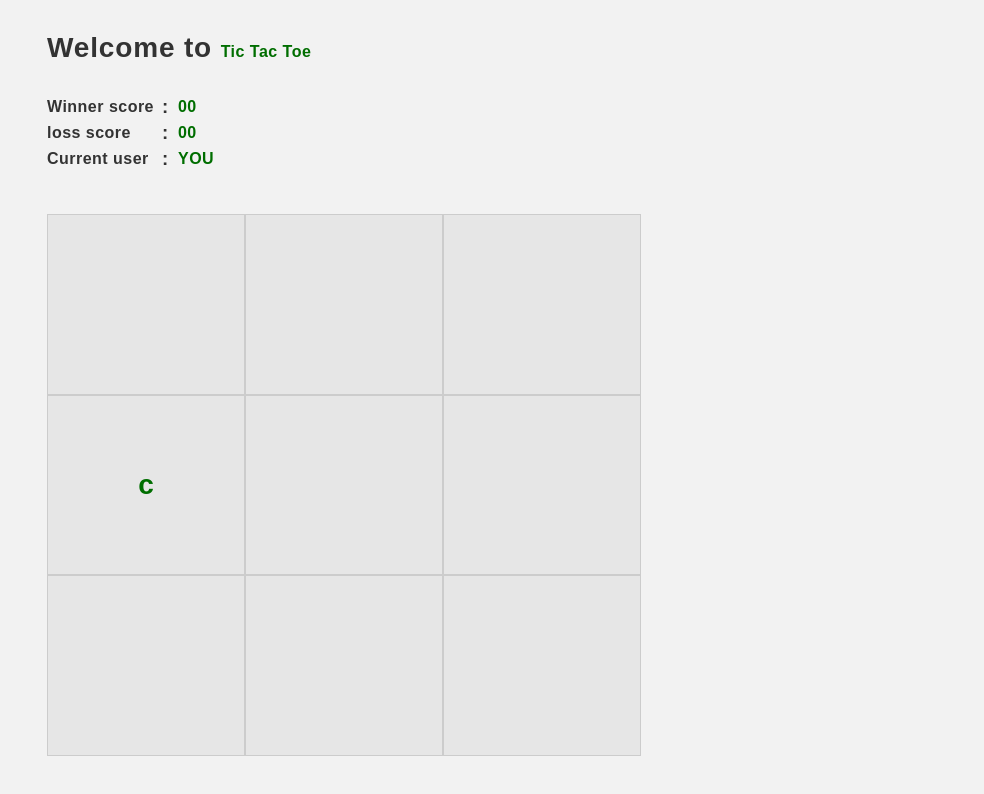
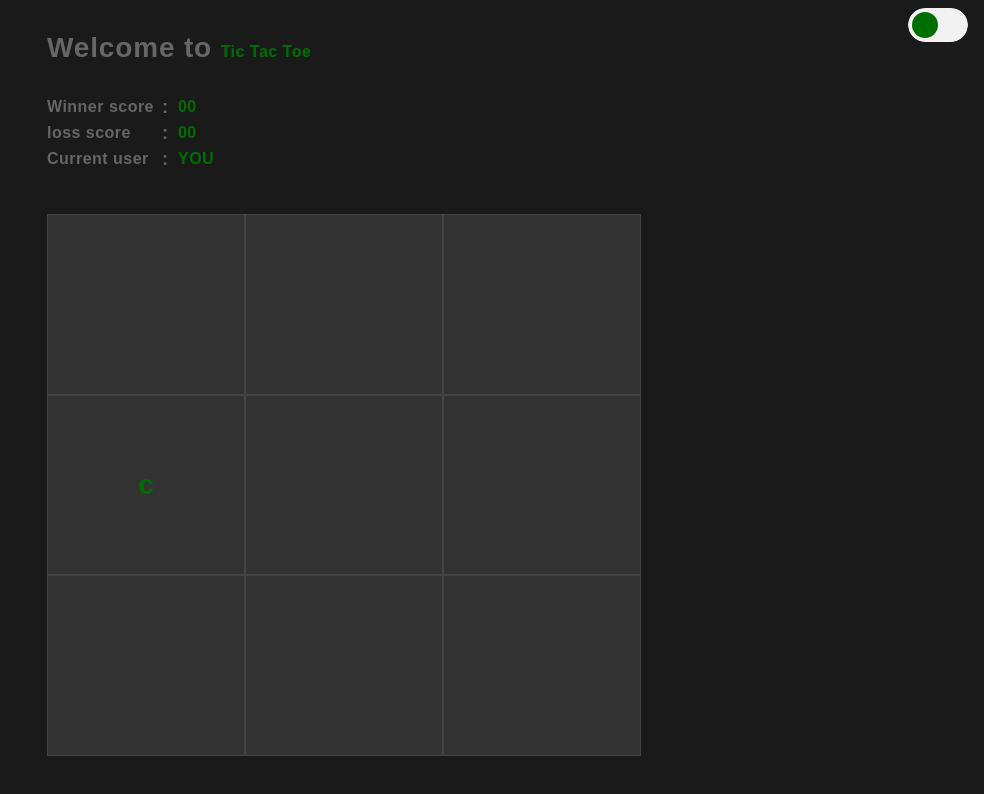
Before and after one commit to shaileshpandit141/js-tic-tac-toe, a plain HTML site: page index.html in a window 1280 px wide. Shown: the whole page, without its empty margins (296-1280 px from the left). Drawn offline with Linux system fonts and the light colour scheme.

Commit message:
Add the theme switch btn.

```diff
--- a/css/style.css
+++ b/css/style.css
@@ -27,9 +27,9 @@
 }
 
 
-@media (prefers-color-scheme: light) {
+/* Define Color variables for Light Mode */
+/* @media (prefers-color-scheme: light) {
     :root {
-        /* Define Color variables for Light Mode */
         --background-color: #f2f2f2;
         --tic-tac-toe-bg: #e6e6e6;
         --text-color: #333;
@@ -38,12 +38,12 @@
         --hover-color: #ccc;
         --winner-bg: #000000da;
     }
-}
+} */
 
 
-@media (prefers-color-scheme: dark) {
+/* Define Color variables for Dark Mode */
+/* @media (prefers-color-scheme: dark) {
     :root {
-        /* Define Color variables for Dark Mode */
         --background-color: #1a1a1a;
         --tic-tac-toe-bg: #333;
         --text-color: #666;
@@ -52,7 +52,7 @@
         --hover-color: #444;
         --winner-bg: #1a1a1aa9;
     }
-}
+} */
 
 
 /* Body styles. */
@@ -75,6 +75,82 @@ body {
     display: flex;
     overflow: hidden;
     width: fit-content;
+}
+
+
+.setting-container {
+    position: fixed;
+    top: 0;
+    right: 0;
+    bottom: unset;
+    left: unset;
+    padding: 8px 16px;
+}
+
+
+/* The switch - the box around the slider */
+.switch {
+    position: relative;
+    display: inline-block;
+    width: 60px;
+    height: 34px;
+    border-radius: 999rem;
+    overflow: hidden;
+}
+
+/* Hide default HTML checkbox */
+.switch input {
+    opacity: 0;
+    width: 0;
+    height: 0;
+}
+
+/* The slider */
+.slider {
+    position: absolute;
+    cursor: pointer;
+    top: 0;
+    left: 0;
+    right: 0;
+    bottom: 0;
+    background-color: #f2f2f2;
+    -webkit-transition: .4s;
+    transition: .4s;
+}
+
+.slider:before {
+    position: absolute;
+    content: "";
+    height: 26px;
+    width: 26px;
+    left: 4px;
+    bottom: 4px;
+    background-color: #006e00;
+    -webkit-transition: .4s;
+    transition: .4s;
+}
+
+input:checked+.slider {
+    background-color: #1a1a1a;
+}
+
+input:focus+.slider {
+    box-shadow: 0 0 1px #f2f2f2;
+}
+
+input:checked+.slider:before {
+    -webkit-transform: translateX(26px);
+    -ms-transform: translateX(26px);
+    transform: translateX(26px);
+}
+
+/* Rounded sliders */
+.slider.round {
+    border-radius: 34px;
+}
+
+.slider.round:before {
+    border-radius: 50%;
 }
 
 
--- a/index.html
+++ b/index.html
@@ -17,6 +17,13 @@
 
 <body>
     <!-- ----------------------------------------- -->
+    <div class="setting-container">
+        <!-- Rounded switch -->
+        <label class="switch">
+            <input type="checkbox" class="checkbox">
+            <span class="slider round"></span>
+        </label>
+    </div>
     <div class="winner-container"></div>
 
     <main class="main-grid-container">
--- a/src/index.js
+++ b/src/index.js
@@ -7,8 +7,10 @@ import winnerSound from "./soundEffects/winnerSound.js"
 import loseSound from "./soundEffects/loseSound.js"
 import winnerCondition from "./winnerCondition.js"
 import lossWinnerTemplatet from "./lossWinnerTemplatet.js"
+import theme from "./theme.js"
 
 
+const checkbox = document.querySelector(".checkbox")
 const blockElements = document.querySelectorAll(".block")
 const userStte = getElementByClass("current-user-state")
 const winnerScoreEl = getElementByClass("winner-score-number")
@@ -18,13 +20,21 @@ const lossScoreEl = getElementByClass("loss-score-number")
 const computer = "c"
 const user = "u"
 const scoreList = Array(9).fill(null)
+const [getThemeState, setThemeState] = useLocalStorage("themeState", false)
 const [getWinnerScore, setWinnerScore] = useLocalStorage("winnerCount", 0)
 const [getLossScore, setLossScore] = useLocalStorage("lossCount", 0)
 
 
 render(winnerScoreEl, getWinnerScore() < 10 ? `0${getWinnerScore()}` : getWinnerScore())
 render(lossScoreEl, getLossScore() < 10 ? `0${getLossScore()}` : getLossScore())
+theme(checkbox, getThemeState())
 computerAction()
+
+
+checkbox.addEventListener("change", (event)=> {
+    setThemeState(event.currentTarget.checked)
+    theme(checkbox, getThemeState())
+})
 
 
 blockElements.forEach((element, index) => {
--- /dev/null
+++ b/src/theme.js
@@ -0,0 +1,24 @@
+// Get the root element of your document
+let root = document.documentElement;
+
+
+export default function theme(checkbox, state) {
+    if (state) {
+        root.style.setProperty('--background-color', '#f2f2f2');
+        root.style.setProperty('--tic-tac-toe-bg', '#e6e6e6');
+        root.style.setProperty('--text-color', '#333');
+        root.style.setProperty('--btn-bg-color', '#333');
+        root.style.setProperty('--active-color', "#006e00");
+        root.style.setProperty('--hover-color', "#ccc");
+        root.style.setProperty('--winner-bg', '#000000da');
+    } else {
+        root.style.setProperty('--background-color', '#1a1a1a');
+        root.style.setProperty('--tic-tac-toe-bg', '#333');
+        root.style.setProperty('--text-color', '#666');
+        root.style.setProperty('--btn-bg-color', '#2b2b2b');
+        root.style.setProperty('--active-color', "#006e00");
+        root.style.setProperty('--hover-color', "#444");
+        root.style.setProperty('--winner-bg', '#1a1a1aa9');
+    }
+    checkbox.checked = state
+}
```
